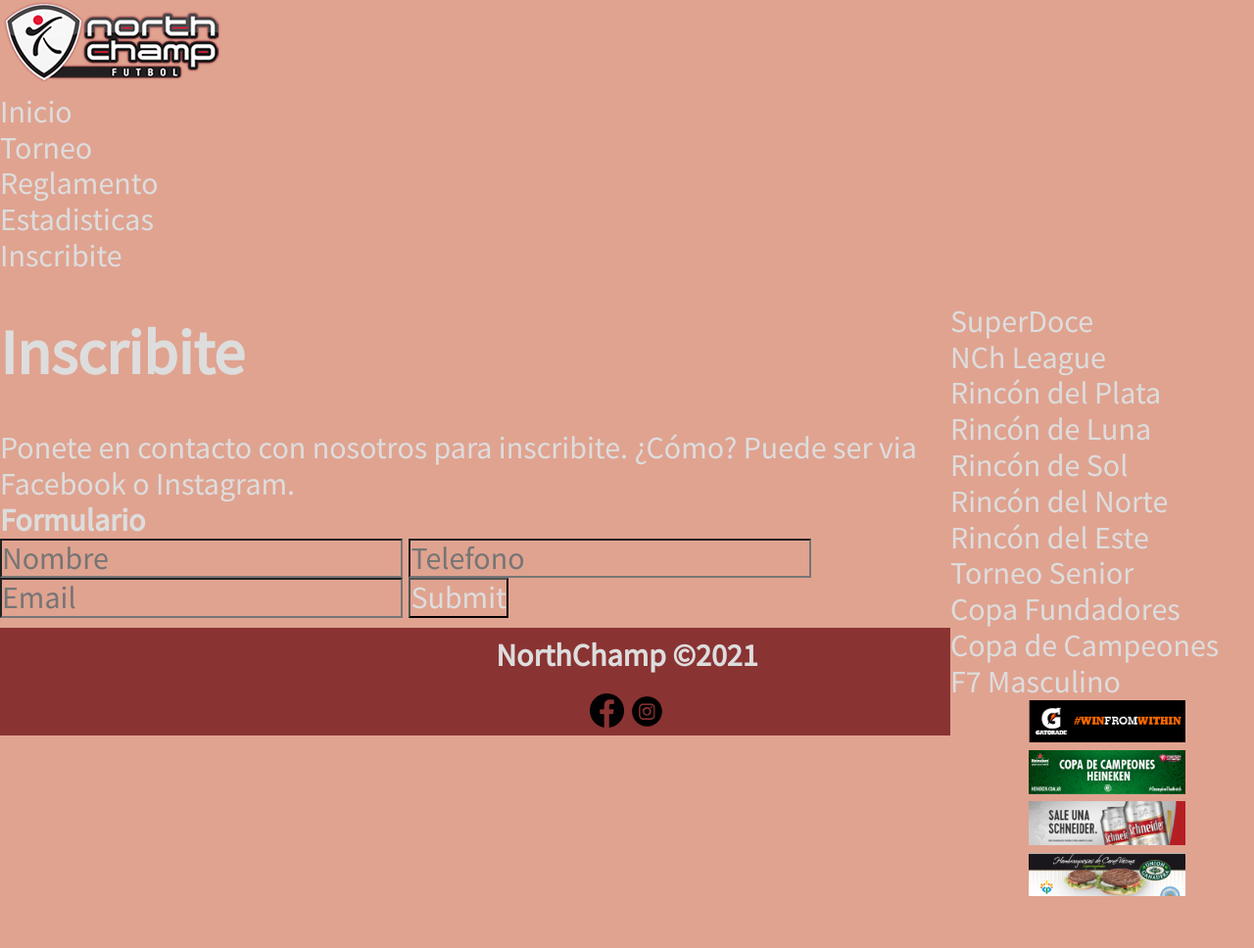
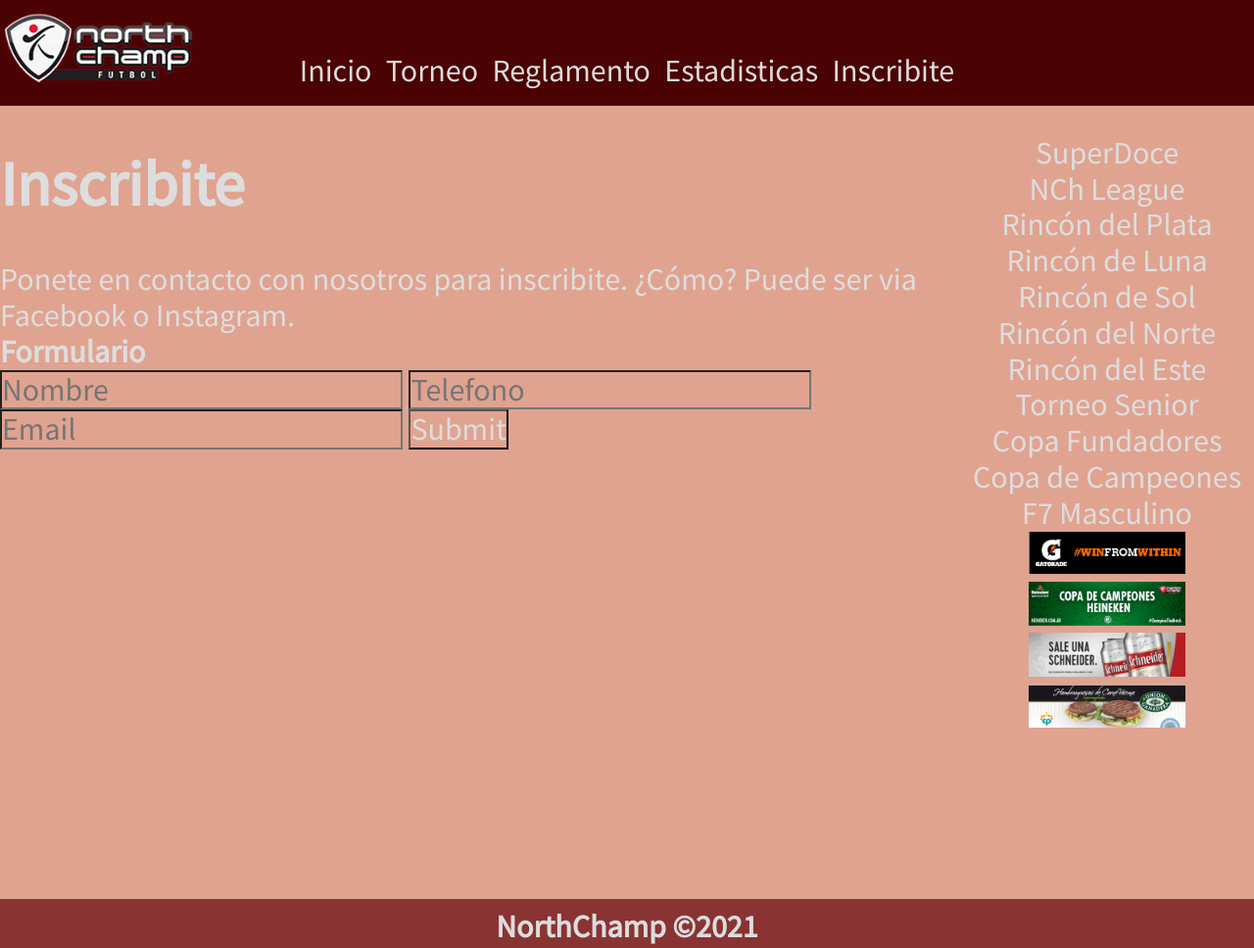
Before and after one commit to FigasaCHAN/Northchamp-WEB, a plain HTML site: page paginas/Inscripcion.html in a window 1280 px wide. Shown: the top 968 px of the page at 98% size. Before the commit the page ends 800 px from the top, so only its background shows below. Drawn offline with Linux system fonts and the light colour scheme.

Commit message:
cambios aplicados anteriormente en el index, ahora en todas las class

```diff
--- a/estilos/style.css
+++ b/estilos/style.css
@@ -59,19 +59,24 @@ header{
 article{
 	display: inline-block;
 	width: 75vw;
+	height: 100vh;
 	margin-right: 10px;
+}
+
+
+section{
+	display: inline;
+}
+.presentacion {
+	display: inline-block;
+	width: 700px;
+	height: 500px;;
+	margin: auto;
 }
 article img{
 	width: 100%;
 	height: 100%;
 	object-fit: contain;
-}
-.presentacion {
-	width: 700px;
-	height: 500px;;
-}
-.resultDeLaSemana,.resultDeLaSemana h1 {
-	display: inline;
 }
 .menu_Lateral{
 	text-align: center;
@@ -91,9 +96,11 @@ aside{
 	display: inline;
 	position:fixed;
 	width: 25vw;
+	height: 50vh;
 	margin-top: 30px;
 
 }
+
 footer, footer *{
 	text-align: center;
 	margin-top: 10px;
--- a/paginas/Inscripcion.html
+++ b/paginas/Inscripcion.html
@@ -15,16 +15,19 @@
 
 	<body>
 		<header>
-			<div id="logo">
+			<div class="barraFondo"></div>
+			<div class="menu_Barra">
+				<div class= "menu_Barra__LogoInicio">
 					<a href="../index.html"> <img src="../imagenes/logo.png" alt="Logo de Northchamp"> </a>
 				</div>
-			<nav class="menu_Bar">
+				<nav class="menu_Barra__Enlaces">
 					<ul><a href="../index.html">Inicio</a></ul>
 					<ul><a href="Torneo.html">Torneo</a></ul>
 					<ul><a href="Reglamento.html">Reglamento</a></ul>
 					<ul><a href="Estadisticas.html">Estadisticas</a></ul>
 					<ul><a href="Inscripcion.html">Inscribite</a></ul>
 				</nav>
+			</div>
 		</header>
 
 		<article>
@@ -45,7 +48,7 @@
 		</article>
 
 		<aside>
-			<nav>
+			<nav class="menu_Lateral">
 				<ul>SuperDoce</ul>
 				<ul>NCh League</ul>
 				<ul>Rincón del Plata</ul>
@@ -58,11 +61,19 @@
 				<ul>Copa de Campeones</ul>
 				<ul>F7 Masculino</ul>
 			</nav>
-			<div class="sponsor">
+			<div class= "sponsor">
+				<div class="sponsor__imagen">
 					<a href="https://www.facebook.com/GatoradeArgentina/" target="_BLANK"><img src="../imagenes/sponsor/gatorade.png" alt="banner sponsor: gatorade" class= "Sponsor__gatorade"></a>
+				</div>
+				<div class="sponsor__imagen">
 					<a href="https://www2.heineken.com/ar" target="_BLANK"><img src="../imagenes/sponsor/heineken.jpg" alt="banner sponsor: heineken" class= "Sponsor__heineken"></a>
+				</div>
+				<div class="sponsor__imagen">
 					<a href="http://www.cervezaschneider.com.ar" target="_BLANK"><img src="../imagenes/sponsor/scheneider.png" alt="banner sponsor: schneider" class= "Sponsor__schneider"></a>
+				</div>
+				<div class="sponsor__imagen">
 					<a href="https://www.unionganadera.com.ar" target="_BLANK"><img src="../imagenes/sponsor/union-ganadera.jpg" alt="banner sponsor: union ganadera" class= "Sponsor__uganadera"></a>
+				</div>
 			</div>
 		</aside>
 
```
Also changed, not shown: paginas/Estadisticas.html (+15 -4 lines), paginas/Reglamento.html (+15 -4 lines), paginas/Torneo.html (+15 -4 lines). Lines whose indentation alone changed are shown as unchanged.
